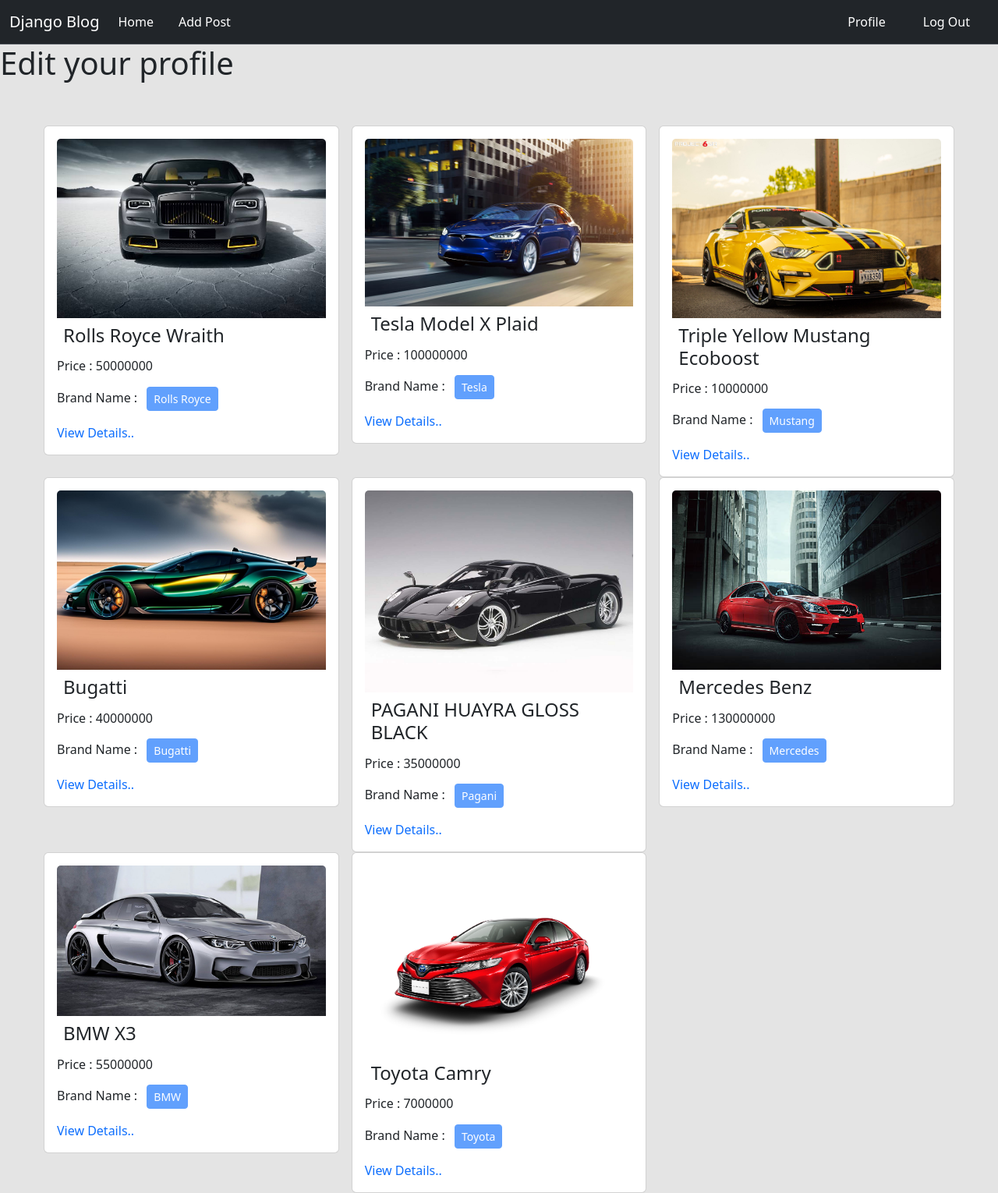
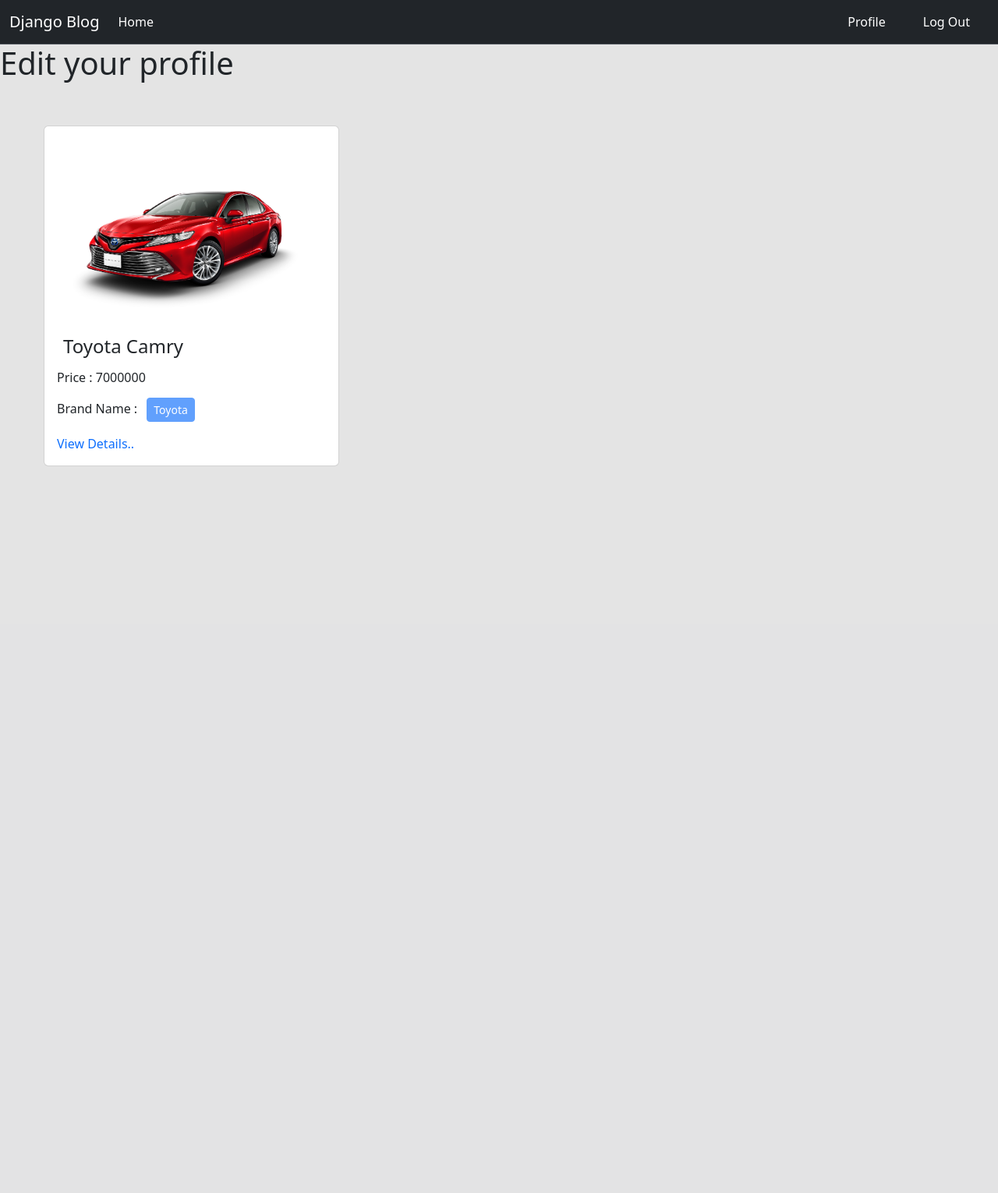
Before and after one commit to Tonmoy-Sarker-17/week_5_practice_assignment, a Django app: page /author/profile/ in a window 1280 px wide. Shown: the whole page at 78% size. After the commit the page ends 598 px from the top, so only its background shows below. Run offline with Django 5.2, Linux system fonts and the light colour scheme; a user stored in the database is signed in; data comes from the database, SQL or seed files in the repository; both versions use the stored data as it was after the commit; some libraries are stand-ins or nearby versions.

Commit message:
mid assignment

```diff
--- a/carSellBazar/author/templates/profile.html
+++ b/carSellBazar/author/templates/profile.html
@@ -1,32 +1,36 @@
 {%extends 'base.html'%} {% load crispy_forms_tags %} {% block content %}
 
 <div>
-
-
-  <a class="bnt btn-primary text-decoration-none text-dark" href="{%url 'edit_profile'%}"><h1>Edit your profile</h1></a>
+  <a
+    class="bnt btn-primary text-decoration-none text-dark"
+    href="{%url 'edit_profile'%}"
+  >
+    <h1>Edit your profile</h1>
+  </a>
 </div>
 {% csrf_token %}
 
-<div class="d-flex flex-wrap  px-5 pt-5">
+<div class="d-flex flex-wrap px-5 pt-5">
   {% for post in data %}
   <div class="col-sm-4">
     <div class="card mx-2">
       <div class="card-body">
-        <img src="{{post.image.url}}" class="card-img-top" alt="...">
+        {% if post.image %}
+        <img src="{{post.image.url}}" class="card-img-top" alt="..." />
+        {% endif %}
         <h4 class="card-title p-2">{{post.tittle}}</h4>
+        <h6 class="card-text">Price : {{post.price}}</h6>
         <h6 class="card-text">
-            Price : {{post.price}}
-        </h6>
-        <h6 class="card-text">
-            Brand Name : {% for cat in post.category.all %}
-            <button class="btn btn-primary btn-sm m-2" disabled>{{cat.name}}</button>
-            {% endfor %}
+          Brand Name : {% for cat in post.category.all %}
+          <button class="btn btn-primary btn-sm m-2" disabled>
+            {{cat.name}}
+          </button>
+          {% endfor %}
         </h6>
 
-
-        <a href="{%url 'detail_post' post.id%}" class="text-decoration-none" >View Details..</a>
-
-
+        <a href="{%url 'detail_post' post.id%}" class="text-decoration-none">
+          View Details..
+        </a>
       </div>
     </div>
   </div>
@@ -34,5 +38,4 @@
   {% endfor %}
 </div>
 
-
 {% endblock %}
--- a/carSellBazar/author/views.py
+++ b/carSellBazar/author/views.py
@@ -40,7 +40,7 @@
         return render(request, 'register.html', {'form' : form, 'type' : 'Login'})
 @login_required
 def profile(request):
-    data=Post.objects.filter(author=request.user)
+    data=Post.objects.filter(owner=request.user)
 
     return render(request, 'profile.html',{'data':data})
 
--- a/carSellBazar/carSellBazar/urls.py
+++ b/carSellBazar/carSellBazar/urls.py
@@ -28,5 +28,4 @@
     path('post/',include('post.urls')),
     path('category/',include('category.urls')),
 ]
-urlpatterns += static(settings.MEDIA_URL,
-                          document_root=settings.MEDIA_ROOT)
+urlpatterns += static(settings.MEDIA_URL,document_root=settings.MEDIA_ROOT)
--- a/carSellBazar/post/models.py
+++ b/carSellBazar/post/models.py
@@ -10,6 +10,7 @@
     quantity=models.IntegerField()
     category=models.ManyToManyField(Category)
     author=models.ForeignKey(User, on_delete=models.CASCADE)
+    owner=models.ManyToManyField(User,blank=True,related_name='car')
     image= models.ImageField(upload_to='uploads/',blank=True,null=True)
 
 
--- a/carSellBazar/templates/base.html
+++ b/carSellBazar/templates/base.html
@@ -18,22 +18,7 @@
               <li class="nav-item">
                 <a class="nav-link btn btn-info text-white" aria-current="page" href="{%url 'homepage'%}">Home</a>
               </li>
-              {% if request.user.is_authenticated %}
-              {% comment %} item e btn dile full color hoy link e dile cursor dependent {% endcomment %}
-               <li class="nav-item mx-3">
-                <a class="nav-link btn btn-success text-white" href="{%url 'add_post'%}">Add Post</a>
-              </li>
-              {% comment %} <li class="nav-item mx-3">
-                <a class="nav-link btn btn-primary text-white" href="{%url 'user_login'%}">Log Out</a>
-              </li> {% endcomment %}
-              {% else %}
-              <li class="nav-item mx-3">
-                <a class="nav-link btn btn-warning text-white" href="{%url 'register'%}">Register</a>
-              </li>
-              <li class="nav-item mx-3">
-                <a class="nav-link btn btn-primary text-white" href="{%url 'user_login'%}">Log In</a>
-              </li>
-              {% endif %}
+
             </ul>
 
             <div class="d-flex">
```
Also changed, not shown: carSellBazar/post/templates/post_details.html (+4 -5 lines), carSellBazar/post/views.py (+14 -10 lines), carSellBazar/templates/home.html (+4 -4 lines), carSellBazar/db.sqlite3, carSellBazar/media/uploads/bmw.jpg (added), carSellBazar/media/uploads/bugatti.jpg (added), carSellBazar/media/uploads/mercedes.jpg (added), carSellBazar/media/uploads/pagani.jpg (added), carSellBazar/media/uploads/toyota.jpg (added), carSellBazar/post/migrations/0006_post_owner.py (added).
